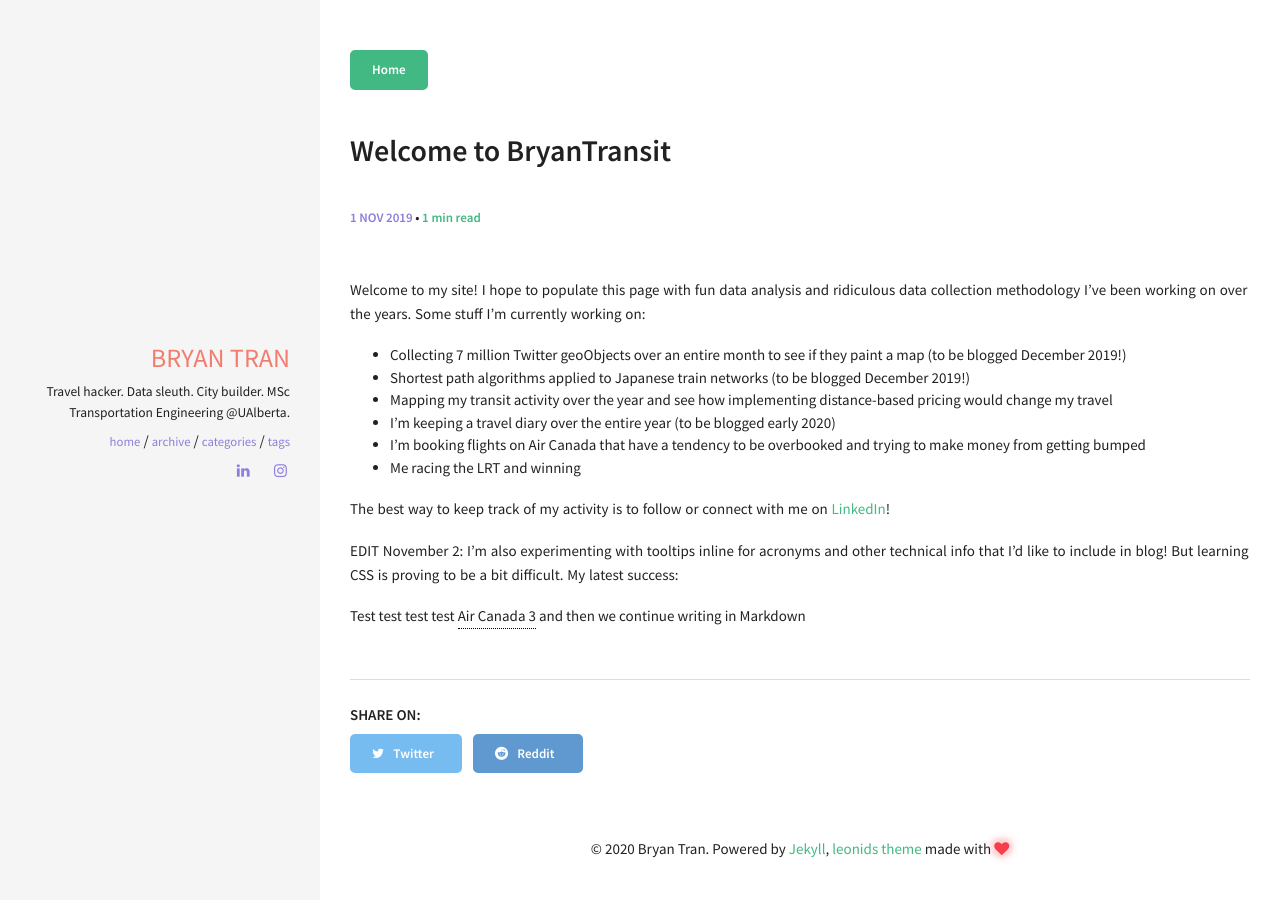
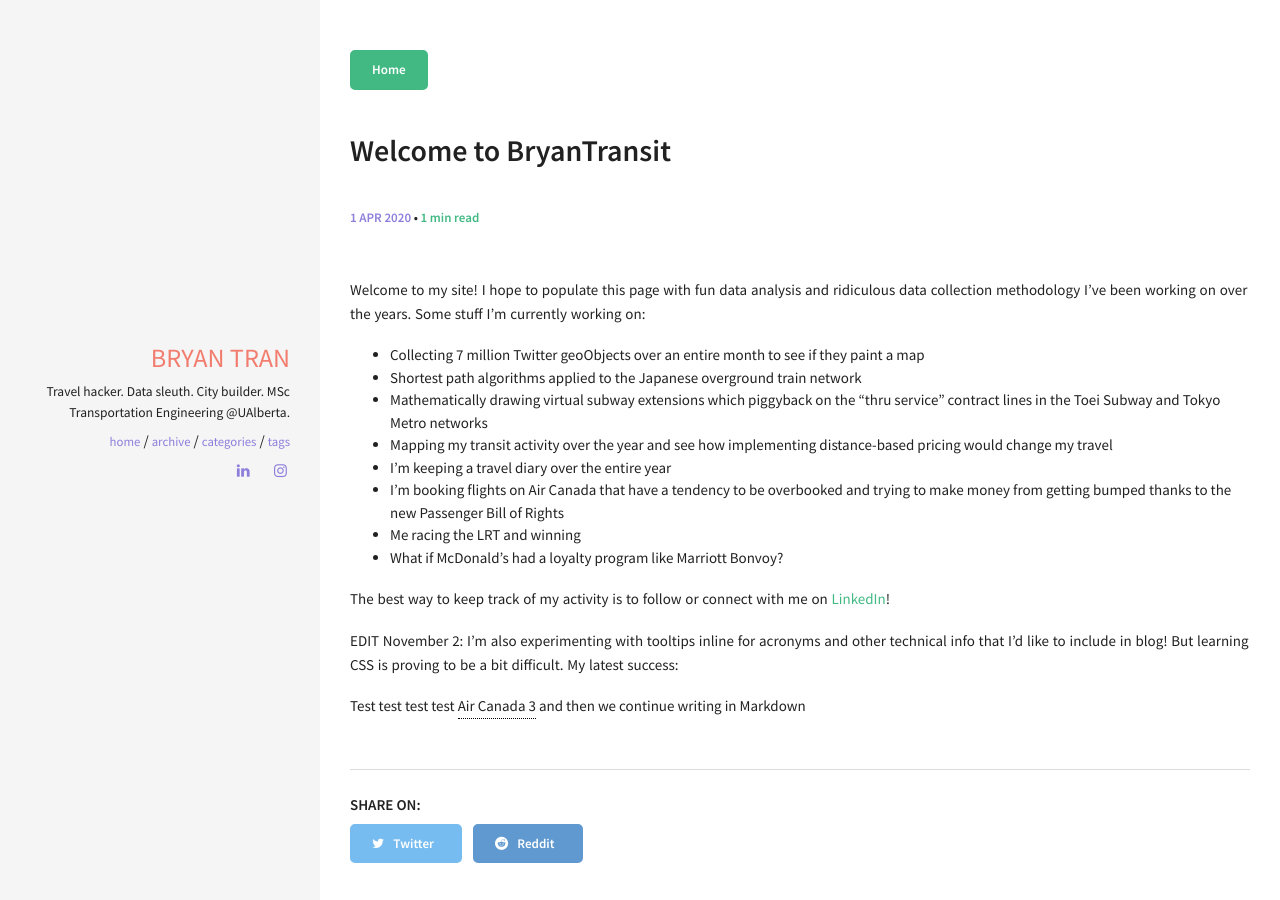
Before and after one commit to bryan7ran/bryantransit, a Jekyll site: the page built from _posts/2020-04-01-welcome-to-bryantransit.md, in a window 1280 px wide. Built offline with Jekyll 4.4.1, drawn with Linux system fonts in a browser that asks for light colours.

Commit message:
april fools

```diff
--- a/_posts/2019-11-01-welcome-to-bryantransit.md
+++ b/_posts/2020-04-01-welcome-to-bryantransit.md
@@ -1,19 +1,21 @@
 ---
 layout: post
 title:  "Welcome to BryanTransit"
-date:   2019-11-01 15:07:19
+date:   2020-04-01 15:07:19
 categories: [general]
 comments: false
 tags: announcements general news
 ---
 Welcome to my site! I hope to populate this page with fun data analysis and ridiculous data collection methodology I've been working on over the years. Some stuff I'm currently working on:
 
-* Collecting 7 million Twitter geoObjects over an entire month to see if they paint a map (to be blogged December 2019!)
-* Shortest path algorithms applied to Japanese train networks (to be blogged December 2019!)
+* Collecting 7 million Twitter geoObjects over an entire month to see if they paint a map
+* Shortest path algorithms applied to the Japanese overground train network
+* Mathematically drawing virtual subway extensions which piggyback on the "thru service" contract lines in the Toei Subway and Tokyo Metro networks
 * Mapping my transit activity over the year and see how implementing distance-based pricing would change my travel
-* I'm keeping a travel diary over the entire year (to be blogged early 2020)
-* I'm booking flights on Air Canada that have a tendency to be overbooked and trying to make money from getting bumped
+* I'm keeping a travel diary over the entire year
+* I'm booking flights on Air Canada that have a tendency to be overbooked and trying to make money from getting bumped thanks to the new Passenger Bill of Rights
 * Me racing the LRT and winning
+* What if McDonald's had a loyalty program like Marriott Bonvoy?
 
 The best way to keep track of my activity is to follow or connect with me on [LinkedIn](https://www.linkedin.com/in/bryan7ran/)!
 
```
